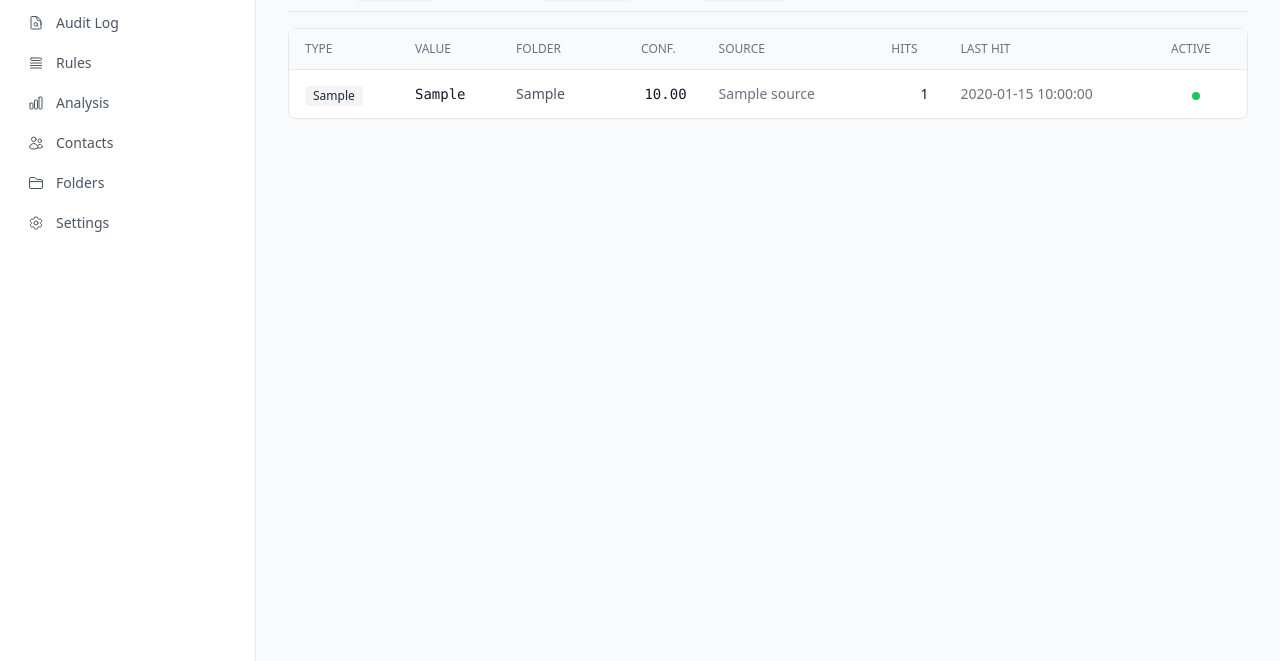
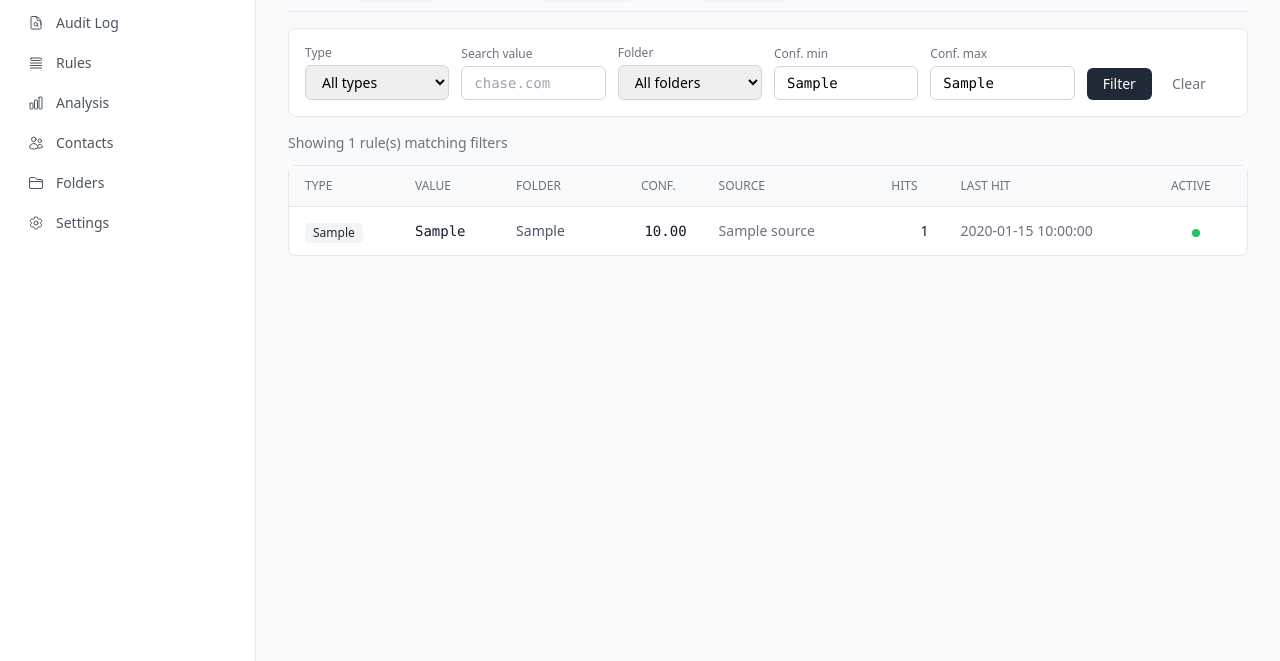
Before and after one commit to wleggette/mailsort, a Python web app: template src/mailsort/web/templates/rules/list.html in a window 1280 px wide. Shown: the part 139-800 px from the top of the page. Run offline with Jinja, Linux system fonts and the light colour scheme; the template is opened without the code that fills it: most values are stand-ins (such as "Sample title", 1, 10 or a date in 2020); some libraries are stand-ins or nearby versions.

Commit message:
feat: searchable rules page + linked confidence distribution from analyze
Rules page (/rules):
- Add filter bar with type, search (value), folder, conf_min, conf_max
  query params, matching the audit page's filter pattern
- All filters are bookmarkable via URL query params
- Clear button appears when any filter is active
- Results count shown when filters are applied
- Tab filter (active/inactive/suggested/all) preserved across searches

Analyze page (/analyze):
- Rule confidence distribution labels are now clickable links to
  pre-filtered rules views (e.g., clicking '0.80–0.84' goes to
  /rules?filter=all&conf_min=0.80&conf_max=0.85)
- Active count links to active filter, inactive count links to inactive
  filter for that confidence range

```diff
--- a/src/mailsort/web/templates/rules/list.html
+++ b/src/mailsort/web/templates/rules/list.html
@@ -71,6 +71,58 @@
   </a>
 </div>
 
+<!-- Search / Filter Bar -->
+<div class="bg-white rounded-lg border border-gray-200 p-4 mb-4">
+  <form method="get" action="/rules" class="grid grid-cols-2 md:grid-cols-6 gap-3 items-end">
+    <input type="hidden" name="filter" value="{{ filter }}">
+    <div>
+      <label class="block text-xs font-medium text-gray-500 mb-1">Type</label>
+      <select name="type" class="w-full rounded-md border border-gray-300 px-3 py-1.5 text-sm">
+        <option value="">All types</option>
+        {% for t in ['exact_sender', 'sender_domain', 'list_id', 'subject_regex'] %}
+        <option value="{{ t }}" {{ 'selected' if filters.type == t }}>{{ t }}</option>
+        {% endfor %}
+      </select>
+    </div>
+    <div>
+      <label class="block text-xs font-medium text-gray-500 mb-1">Search value</label>
+      <input name="search" type="text" value="{{ filters.search }}" placeholder="chase.com"
+             class="w-full rounded-md border border-gray-300 px-3 py-1.5 text-sm font-mono">
+    </div>
+    <div>
+      <label class="block text-xs font-medium text-gray-500 mb-1">Folder</label>
+      <select name="folder" class="w-full rounded-md border border-gray-300 px-3 py-1.5 text-sm">
+        <option value="">All folders</option>
+        {% for f in folders %}
+        <option value="{{ f }}" {{ 'selected' if filters.folder == f }}>{{ f | replace("INBOX/", "") }}</option>
+        {% endfor %}
+      </select>
+    </div>
+    <div>
+      <label class="block text-xs font-medium text-gray-500 mb-1">Conf. min</label>
+      <input name="conf_min" type="text" value="{{ filters.conf_min }}" placeholder="0.85"
+             class="w-full rounded-md border border-gray-300 px-3 py-1.5 text-sm font-mono">
+    </div>
+    <div>
+      <label class="block text-xs font-medium text-gray-500 mb-1">Conf. max</label>
+      <input name="conf_max" type="text" value="{{ filters.conf_max }}" placeholder="0.95"
+             class="w-full rounded-md border border-gray-300 px-3 py-1.5 text-sm font-mono">
+    </div>
+    <div class="flex gap-2">
+      <button type="submit" class="px-4 py-1.5 text-sm font-medium text-white bg-gray-800 rounded-md hover:bg-gray-900">
+        Filter
+      </button>
+      {% if filters.type or filters.search or filters.folder or filters.conf_min or filters.conf_max %}
+      <a href="/rules?filter={{ filter }}" class="px-3 py-1.5 text-sm text-gray-500 hover:text-gray-700">Clear</a>
+      {% endif %}
+    </div>
+  </form>
+</div>
+
+{% if filters.type or filters.search or filters.folder or filters.conf_min or filters.conf_max %}
+<p class="text-sm text-gray-500 mb-3">Showing {{ rules | length }} rule(s) matching filters</p>
+{% endif %}
+
 <!-- Rules Table -->
 <div class="bg-white rounded-lg border border-gray-200">
   {% if rules %}
```
Also changed, not shown: src/mailsort/web/routes/rules.py (+59 -9 lines), src/mailsort/web/templates/analyze.html (+24 -3 lines).
